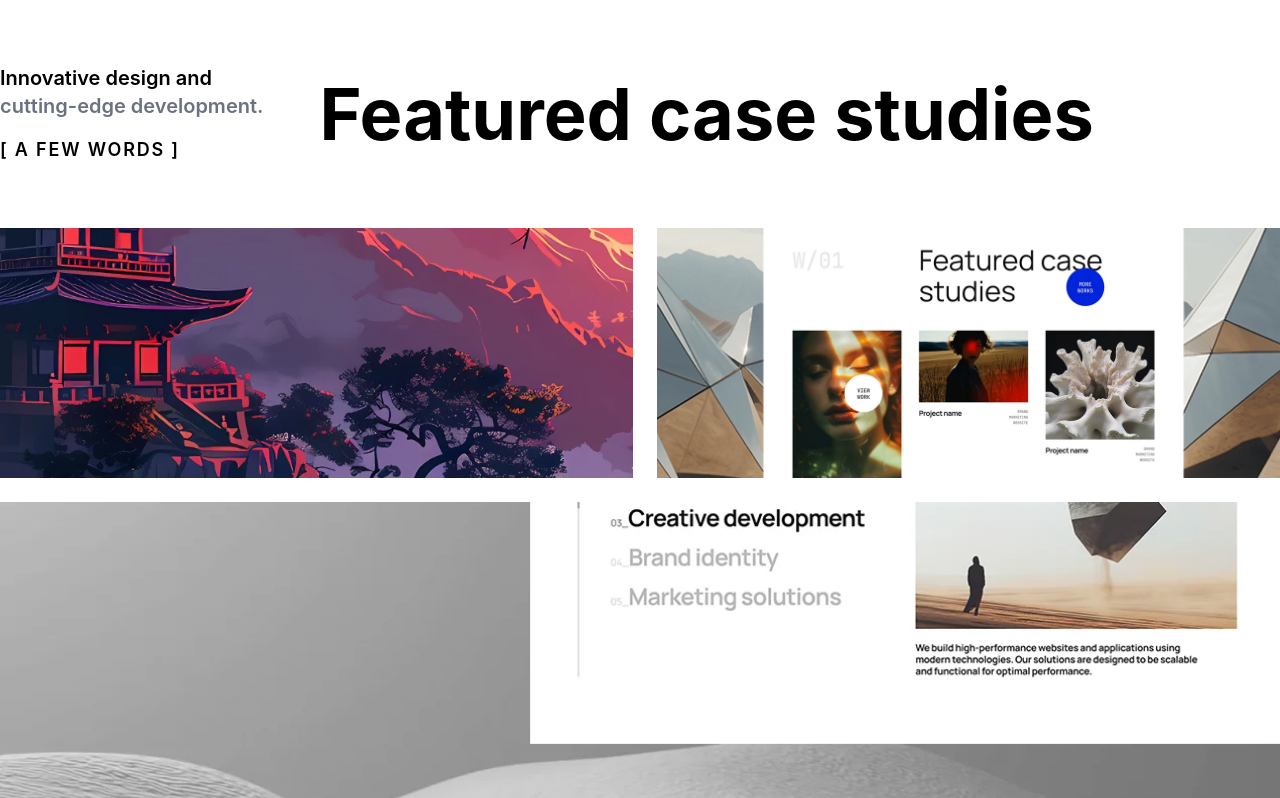
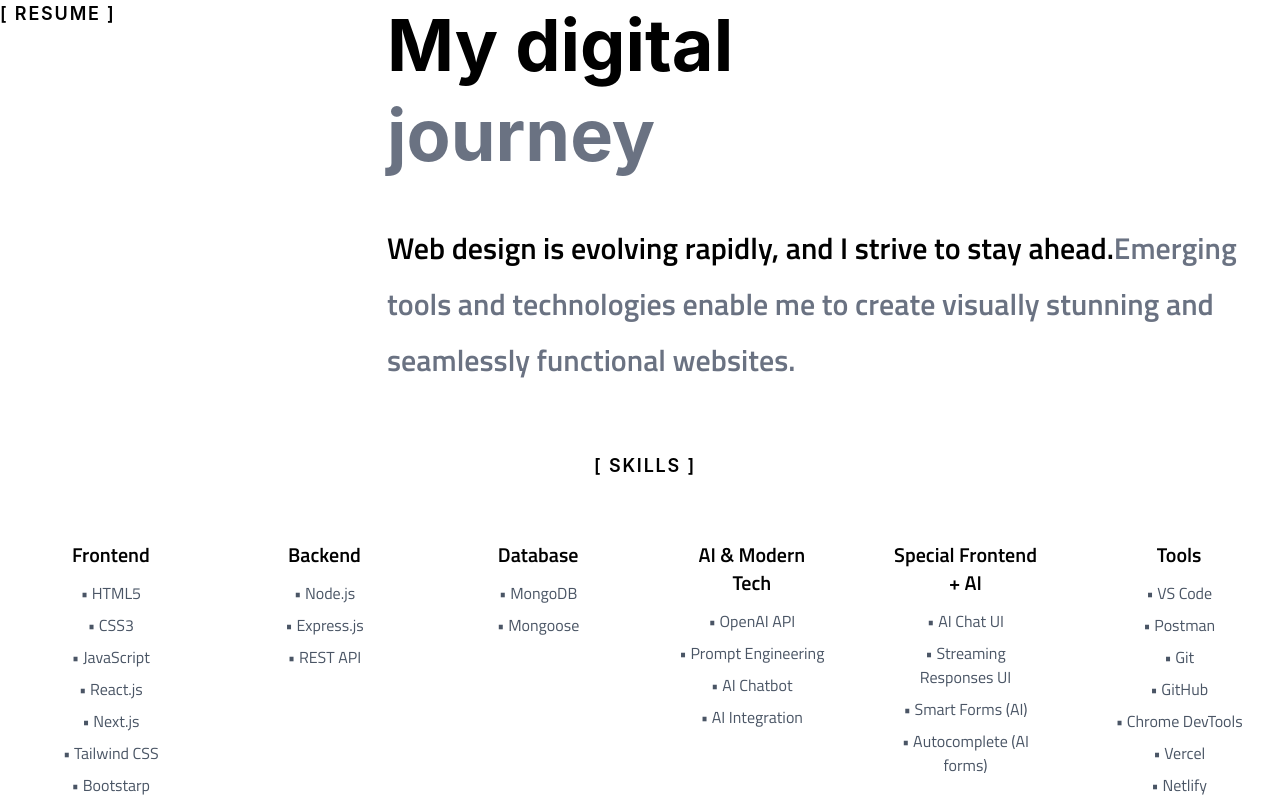
Before and after one commit to rajibulislam60/Rajibul, a React (Vite) app: page / in a window 1280 px wide. Shown: the part 1540-2338 px from the top of the page. Built offline with nearby package versions, Linux system fonts and the light colour scheme.

Commit message:
skills area done

```diff
--- a/src/App.jsx
+++ b/src/App.jsx
@@ -4,13 +4,15 @@ import About from "./pages/About";
 import Work from "./pages/Work";
 import Footer from "./Components/Footer";
 import Blogs from "./pages/Blogs";
+import Resume from "./pages/Resume";
 
 const App = () => {
   return (
     <div>
       <Home />
       <About />
-      <Work />
+      {/* <Work /> */}
+      <Resume />
       <Blogs />
       <Footer />
     </div>
--- /dev/null
+++ b/src/Components/resumeArea/Skills.jsx
@@ -0,0 +1,85 @@
+import React from "react";
+
+const skillsData = [
+  {
+    title: "Frontend",
+    skills: [
+      "HTML5",
+      "CSS3",
+      "JavaScript",
+      "React.js",
+      "Next.js",
+      "Tailwind CSS",
+      "Bootstarp",
+    ],
+  },
+  {
+    title: "Backend",
+    skills: ["Node.js", "Express.js", "REST API"],
+  },
+  {
+    title: "Database",
+    skills: ["MongoDB", "Mongoose"],
+  },
+  {
+    title: "AI & Modern Tech",
+    skills: [
+      "OpenAI API",
+      "Prompt Engineering",
+      "AI Chatbot",
+      "AI Integration",
+    ],
+  },
+  {
+    title: "Special Frontend + AI",
+    skills: [
+      "AI Chat UI",
+      "Streaming Responses UI",
+      "Smart Forms (AI)",
+      "Autocomplete (AI forms)",
+    ],
+  },
+  {
+    title: "Tools",
+    skills: [
+      "VS Code",
+      "Postman",
+      "Git",
+      "GitHub",
+      "Chrome DevTools",
+      "Vercel",
+      "Netlify",
+    ],
+  },
+];
+
+const Skills = () => {
+  return (
+    <div className="py-16">
+      <h3 className="text-center tracking-widest uppercase text-sm sm:text-base lg:text-lg font-semibold mb-10">
+        [ Skills ]
+      </h3>
+
+      <div className="grid grid-cols-1 sm:grid-cols-2 lg:grid-cols-3 xl:grid-cols-6 gap-6 px-4 font-tit">
+        {skillsData.map((item, index) => (
+          <div
+            key={index}
+            className="bg-white/5 backdrop-blur-md border border-white/10 rounded-xl p-5 hover:scale-105 transition duration-300"
+          >
+            <h4 className="text-xl font-semibold mb-3 text-center">
+              {item.title}
+            </h4>
+
+            <ul className="space-y-2 text-md text-gray-600 text-center">
+              {item.skills.map((skill, i) => (
+                <li key={i}>• {skill}</li>
+              ))}
+            </ul>
+          </div>
+        ))}
+      </div>
+    </div>
+  );
+};
+
+export default Skills;
--- /dev/null
+++ b/src/pages/Resume.jsx
@@ -0,0 +1,36 @@
+import React from "react";
+import Container from "./../container/Container";
+import Skills from "../Components/resumeArea/Skills";
+
+const Resume = () => {
+  return (
+    <div>
+      <Container>
+        <div>
+          <div className=" flex flex-col lg:flex-row">
+            <h3 className="w-full lg:w-[30%] tracking-widest uppercase text-sm sm:text-base lg:text-lg font-semibold">
+              [ Resume ]
+            </h3>
+            <div className="w-full lg:w-[70%]">
+              <h2 className="text-3xl sm:text-5xl lg:text-7xl font-bold leading-tight">
+                My digital
+                <br />
+                <span className="text-gray-500">journey</span>
+              </h2>
+              <p className="text-xl lg:text-3xl font-tit font-semibold lg:leading-[56px] mt-10">
+                Web design is evolving rapidly, and I strive to stay ahead.
+                <span className="text-gray-500">
+                  Emerging tools and technologies enable me to create visually
+                  stunning and seamlessly functional websites.
+                </span>
+              </p>
+            </div>
+          </div>
+          <Skills />
+        </div>
+      </Container>
+    </div>
+  );
+};
+
+export default Resume;
```
